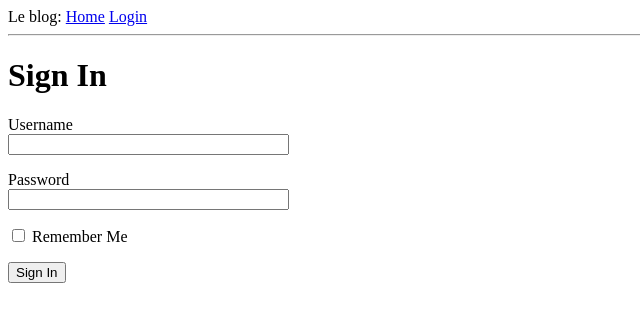
After one commit to drealfemo/Le-blog, a Flask app: page /login in a window 1280 px wide. The commit adds this page. Shown: the top 322 px of the page, without its empty margins (0-640 px from the left). Run offline with Flask 2, Linux system fonts and the light colour scheme.

Commit message:
implemented webform: user login and submission using flask-wtf

```diff
--- a/app/__init__.py
+++ b/app/__init__.py
@@ -1,9 +1,9 @@
 from flask import Flask
-
+from config import Config
 
 
 app = Flask(__name__)
-
+app.config.from_object(Config)
 
 
 from app import routes
--- /dev/null
+++ b/app/forms.py
@@ -0,0 +1,17 @@
+from flask_wtf import FlaskForm
+
+from wtforms import StringField, PasswordField, BooleanField, SubmitField
+
+from wtforms.validators import DataRequired
+
+
+
+class LoginForm(FlaskForm):
+
+    username = StringField('Username', validators=[DataRequired()])
+
+    password = PasswordField('Password', validators=[DataRequired()])
+
+    remember_me = BooleanField('Remember Me')
+
+    submit = SubmitField('Sign In')
--- a/app/routes.py
+++ b/app/routes.py
@@ -1,5 +1,6 @@
-from flask import render_template
+from flask import render_template, flash, redirect
 from app import app
+from app.forms import LoginForm
 
 
 
@@ -28,3 +29,12 @@ def index():
 
     ]
     return render_template('index.html', title='Home', user=user, posts=posts)
+
+@app.route('/login', methods=['GET', 'POST'])
+def login():
+    form = LoginForm()
+    if form.validate_on_submit():
+        flash('Login requested for user {}, remember_me={}'.format(
+            form.username.data, form.remember_me.data))
+        return redirect('/index')
+    return render_template('login.html', title='Sign In', form=form)
--- a/app/templates/base.html
+++ b/app/templates/base.html
@@ -1,14 +1,53 @@
 <html>
+
     <head>
-      {% if title %}
-      <title>{{ title }} - Microblog</title>
-      {% else %}
-      <title>Welcome to Microblog</title>
-      {% endif %}
+
+        {% if title %}
+
+        <title>{{ title }} - microblog</title>
+
+        {% else %}
+
+        <title>Le blog</title>
+
+        {% endif %}
+
     </head>
+
     <body>
-        <div>Microblog: <a href="/index">Home</a></div>
+
+        <div>
+
+            Le blog:
+
+            <a href="/index">Home</a>
+
+            <a href="/login">Login</a>
+
+        </div>
+
         <hr>
+
+        {% with messages = get_flashed_messages() %}
+
+        {% if messages %}
+
+        <ul>
+
+            {% for message in messages %}
+
+            <li>{{ message }}</li>
+
+            {% endfor %}
+
+        </ul>
+
+        {% endif %}
+
+        {% endwith %}
+
         {% block content %}{% endblock %}
+
     </body>
+
 </html>
--- /dev/null
+++ b/app/templates/login.html
@@ -0,0 +1,35 @@
+{% extends "base.html" %}
+
+
+
+{% block content %}
+
+    <h1>Sign In</h1>
+
+    <form action="" method="post" novalidate>
+
+        {{ form.hidden_tag() }}
+
+        <p>
+
+            {{ form.username.label }}<br>
+
+            {{ form.username(size=32) }}
+
+        </p>
+
+        <p>
+
+            {{ form.password.label }}<br>
+
+            {{ form.password(size=32) }}
+
+        </p>
+
+        <p>{{ form.remember_me() }} {{ form.remember_me.label }}</p>
+
+        <p>{{ form.submit() }}</p>
+
+    </form>
+
+{% endblock %}
```
Also changed, not shown: config.py (line endings or trailing spaces).
